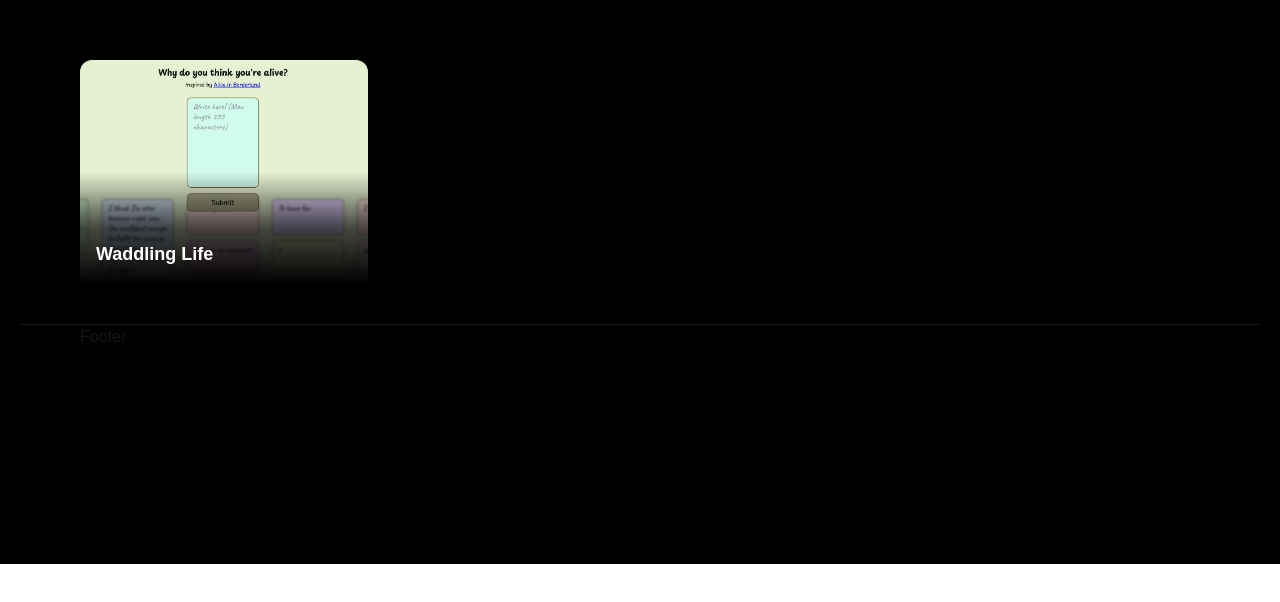
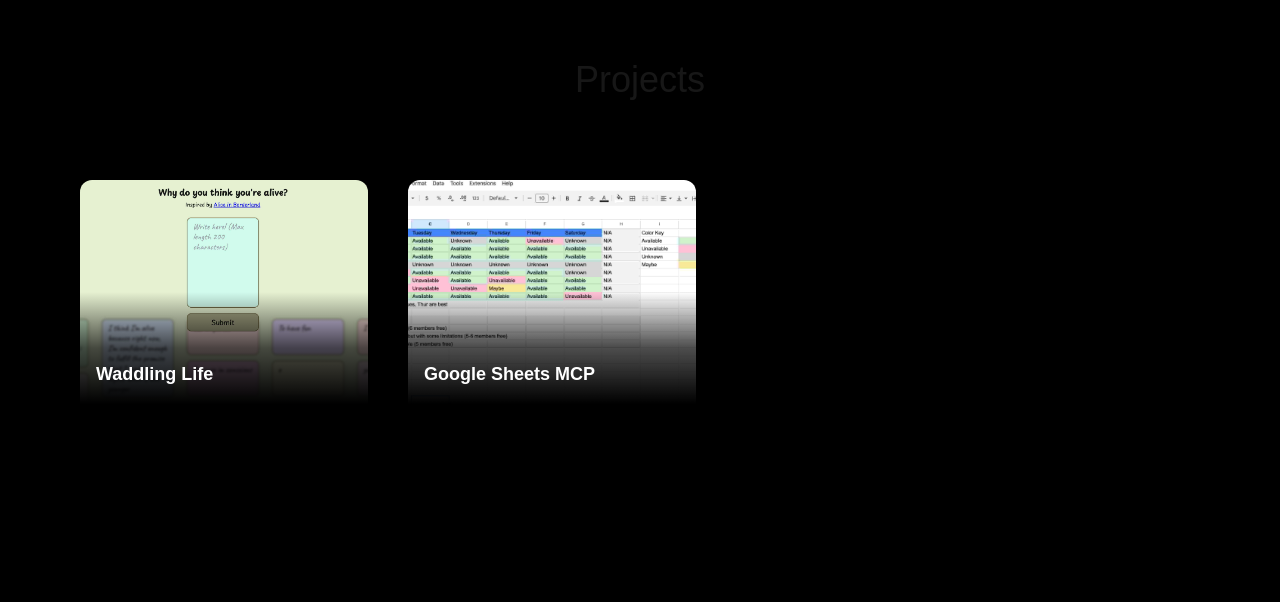
Before and after one commit to akchro/personal-website, a Next.js app: page / in a window 1280 px wide. Shown: the part 740-1342 px from the top of the page. Before the commit the page ends 1304 px from the top, so only its background shows below. Built offline with nearby package versions, Linux system fonts and the light colour scheme.

Commit message:
Add more projects

```diff
--- a/src/app/page.tsx
+++ b/src/app/page.tsx
@@ -16,8 +16,12 @@
                     </div>
                 </div>
             </div>
-            <div className={'mx-20 mb-10'} id={'projects'}>
-                <ProjectCard title={'Waddling Life'} image={'waddling.jpg'} link={'https://waddlinglife.com/'}/>
+            <div className={'mx-20 mb-10 h-screen'} id={'projects'}>
+                <h2 className={'text-4xl text-center mb-20'}>Projects</h2>
+                <div className={'flex gap-10 '}>
+                    <ProjectCard title={'Waddling Life'} image={'waddling.jpg'} link={'https://waddlinglife.com/'}/>
+                    <ProjectCard title={"Google Sheets MCP"} image={'sheetsmcp.jpg'} link={'https://github.com/akchro/google-sheets-mcp'} />
+                </div>
             </div>
             <Footer/>
         </main>
```
